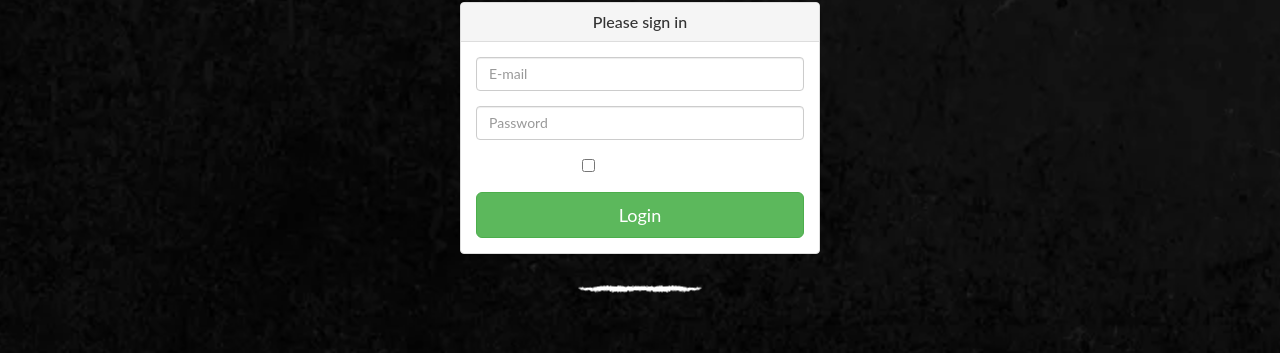
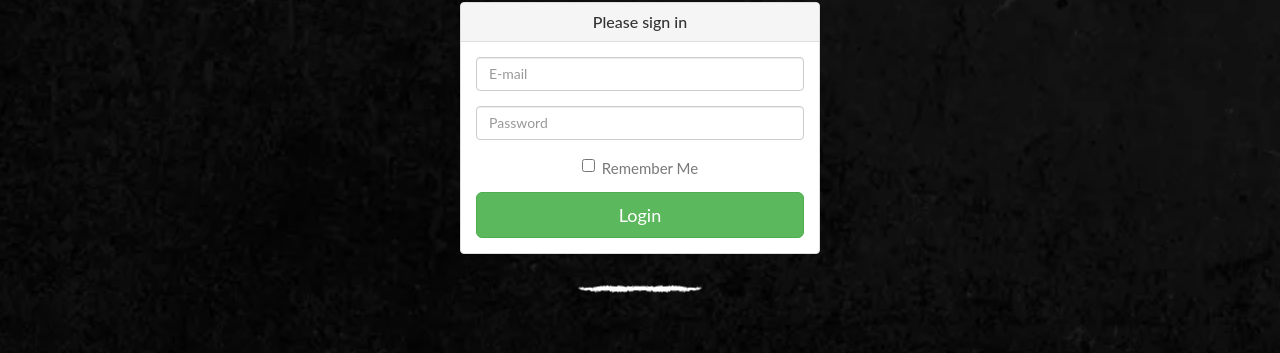
Before and after one commit to richardhanksjr/CS634-Group-Project, a PHP site: page /login.php in a window 1280 px wide. Shown: the part 153-506 px from the top of the page. Run offline with PHP 8.4, Linux system fonts and the light colour scheme.

Commit message:
a fix to a css of sign-up and login

```diff
--- /dev/null
+++ b/css/account.css
@@ -0,0 +1,3 @@
+.remember {
+	color: #797979 !important;
+}
--- a/login.php
+++ b/login.php
@@ -1,5 +1,5 @@
 <?php
-$css = "css/login.css";
+$css = "css/account.css";
 $js = "js/login.js";
 
 include "header.php";
@@ -29,7 +29,7 @@ include "header.php";
 			    		</div>
 			    		<div class="checkbox">
 			    	    	<label>
-			    	    		<input name="remember" type="checkbox" value="Remember Me"> Remember Me
+			    	    		<input name="remember" type="checkbox" value="Remember Me"><span class="remember">Remember Me</span>
 			    	    	</label>
 			    	    </div>
 			    		<input class="btn btn-lg btn-success btn-block" type="submit" value="Login">
--- a/signup.php
+++ b/signup.php
@@ -1,5 +1,5 @@
 <?php
-$css = "css/signup.css";
+$css = "css/account.css";
 $js = "js/signup.js";
 
 include "header.php";
@@ -38,7 +38,7 @@ include "header.php";
 			    		</div>
 			    		<div class="checkbox">
 			    	    	<label>
-			    	    		<input name="remember" type="checkbox" value="Remember Me"> Remember Me
+			    	    		<input name="remember" type="checkbox" value="Remember Me"><span class="remember">Remember Me</span>
 			    	    	</label>
 			    	    </div>
 			    		<input class="btn btn-lg btn-success btn-block" type="submit" value="Create account">
```
Also changed, not shown: 1 other file.
